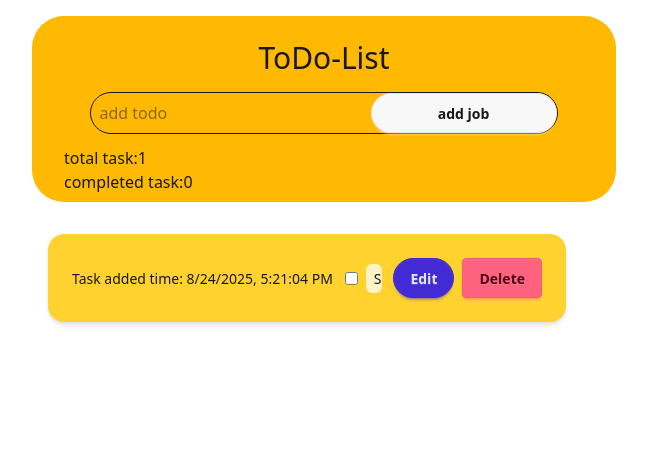
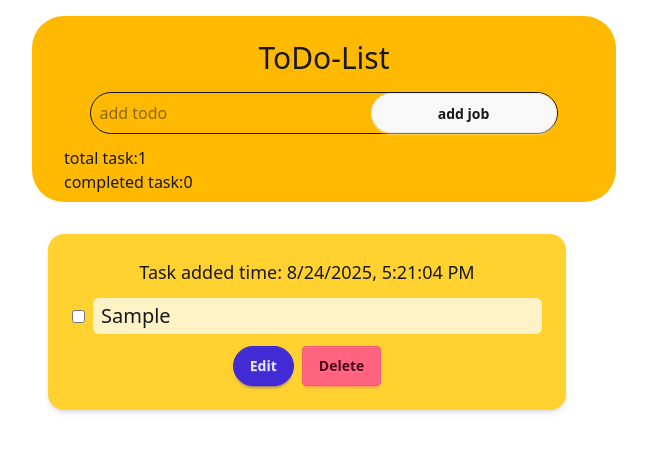
Before and after one commit to Sahadat-Hossen1/React-to-do-app, a React (Vite) app: page / in a window 1280 px wide. Both pictures are taken after typing "Sample" into the empty fields and a click on the button "add job". Shown: the top 452 px of the page, without its empty margins (316-963 px from the left). Built offline with nearby package versions, Linux system fonts and the light colour scheme.

Commit message:
change some ui

```diff
--- a/src/App.jsx
+++ b/src/App.jsx
@@ -121,10 +121,10 @@ const App = () => {
         {Tasks?.map((task, i) => (
           <div
             key={i}
-            className="card w-full bg-amber-300 mx-auto rounded-2xl shadow-md"
+            className="card w-full bg-amber-300 mx-auto rounded-2xl shadow-md text-xl"
           >
-            <div className="card-body flex flex-col md:flex-row md:flex-wrap items-center justify-between gap-3">
-              <h1>Task added time: {task.id.toLocaleString()} </h1>
+            <div className="card-body flex flex-col  md:flex-wrap items-center gap-3">
+              <h1 className="text-lg ">Task added time: {task.id.toLocaleString()} </h1>
               {/* Left side (checkbox + text) */}
               <div className="flex flex-row items-center gap-2 w-full md:flex-1 min-w-0">
                 <input
@@ -137,9 +137,10 @@ const App = () => {
                   <input
                   value={editText}
                   onChange={(e)=>setEditText(e.target.value)}
+                  className="text-xl  px-2 bg-amber-100 rounded-xl w-full focus:outline-none "
                   />
 
-                  ):  (<h1 className="bg-amber-100 px-2 py-1 rounded-md break-words truncate w-full">
+                  ):  (<h1 className="bg-amber-100 text-xl px-2 py-1 rounded-md break-words truncate w-full">
                   {task?.TaskItem}
                 </h1>)
                 }
```
